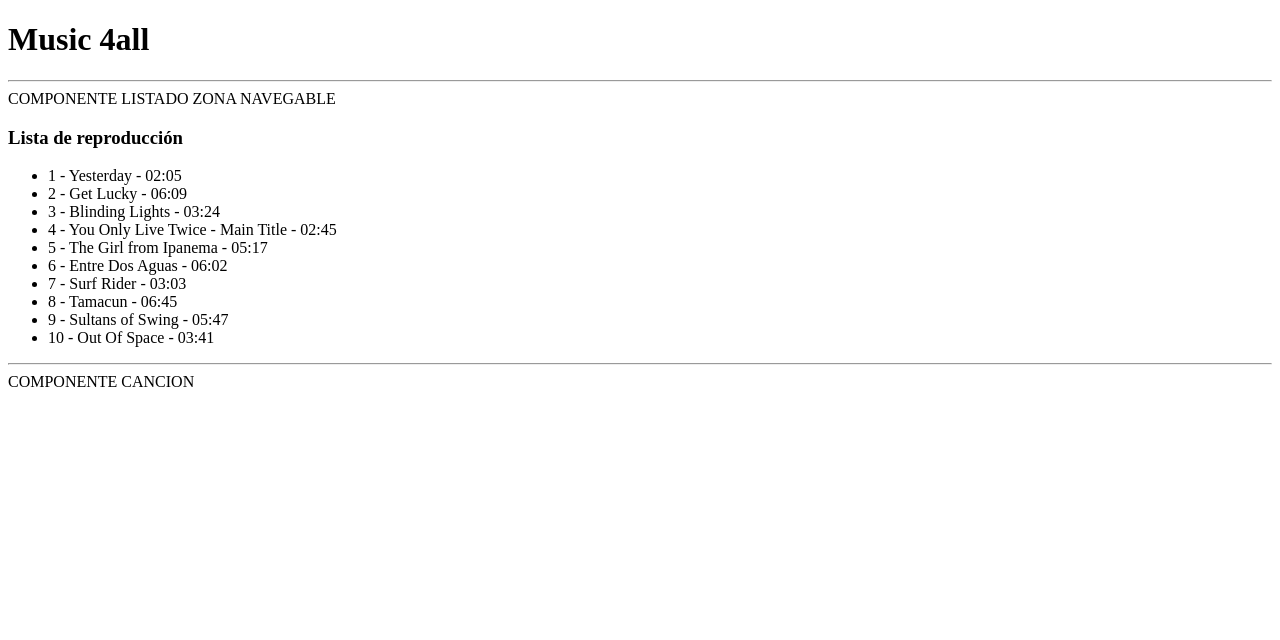
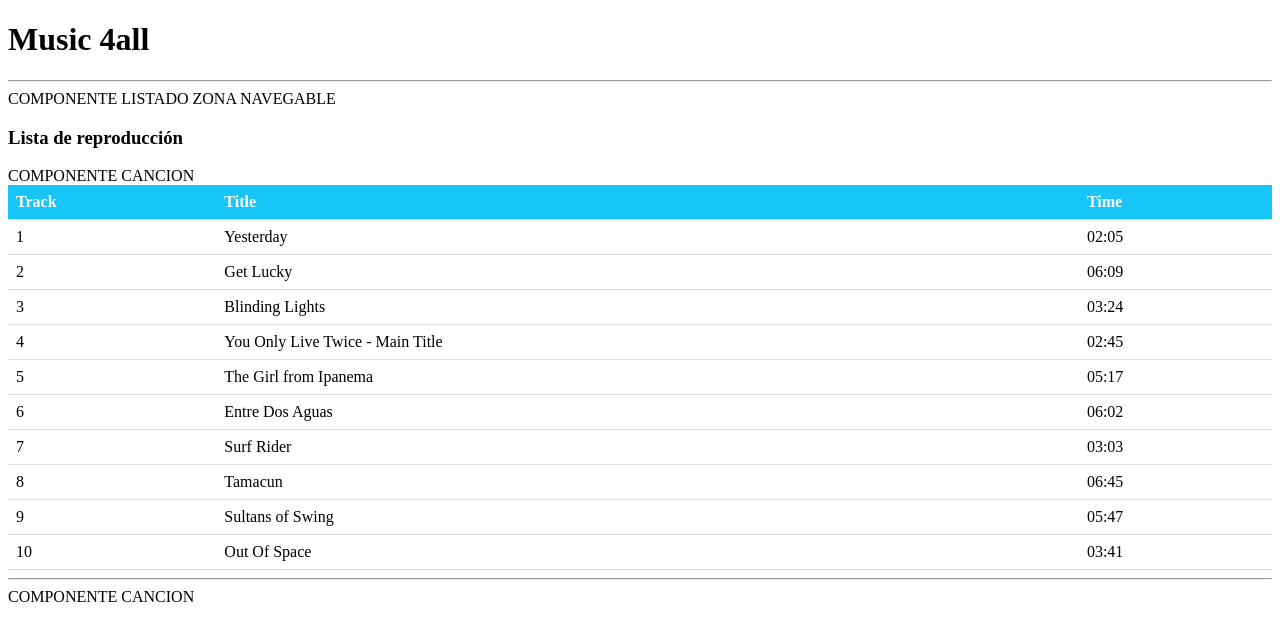
Before and after one commit to jlopezcoll/music4all, an Angular app in the folder music4all/: page / in a window 1280 px wide. Shown: the top 640 px of the page. Built offline with nearby package versions, Linux system fonts and the light colour scheme.

Commit message:
table listado y CSS

```diff
--- a/music4all/src/app/listado-canciones/listado-canciones.component.css
+++ b/music4all/src/app/listado-canciones/listado-canciones.component.css
@@ -1,3 +1,30 @@
+table {
+  border-collapse: collapse;
+  width: 100%;
+}
+
+table thead {
+  color: #fff;
+  background-color: rgb(23, 198, 247);
+}
+
+th, td {
+  padding: 8px;
+  text-align: left;
+  border-bottom: 1px solid #ddd;
+}
+
+tbody tr:hover {
+  background-color:#CFD8;
+  /* color: white; */
+  cursor: pointer;
+}
+
+tr.selected {
+  background-color: #3412bbDC;
+  color: white;
+}
+
 li {
   cursor: pointer;
 }
--- a/music4all/src/app/listado-canciones/listado-canciones.component.html
+++ b/music4all/src/app/listado-canciones/listado-canciones.component.html
@@ -1,12 +1,33 @@
 COMPONENTE LISTADO ZONA NAVEGABLE
 <h3>Lista de reproducción</h3>
 
-<ul>
+<app-cancion
+[songInput]="selectedSong">
+</app-cancion>
+
+<table>
+  <thead>
+    <tr>
+      <th>Track</th>
+      <th>Title</th>
+      <th>Time</th>
+    </tr>
+  </thead>
+  <tbody>
+    <tr *ngFor="let song of songs" (click)="onSelect(song)" [class.selected]="song===selectedSong">
+      <td>{{song.track}}</td>
+      <td>{{song.title}}</td>
+      <td>{{song.time}}</td>
+    </tr>
+  </tbody>
+</table>
+
+<!-- <ul>
   <li *ngFor="let song of songs"
       (click)="onSelect(song)">
     {{song.track}} - {{song.title}} - {{song.time}}
   </li>
-</ul>
+</ul> -->
 
 <HR>
 <app-cancion
```
